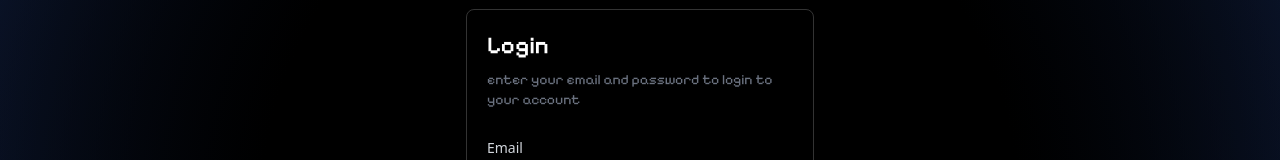
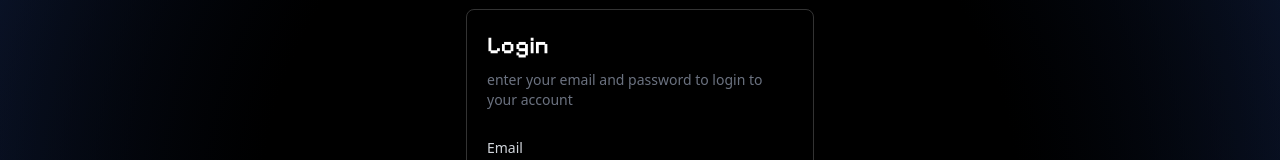
Before and after one commit to Nota0515/guardian, a React (Vite) app: page /login in a window 1280 px wide. Shown: the part 192-352 px from the top of the page. Built offline with nearby package versions, Linux system fonts and the light colour scheme; a web font is replaced by a local one.

Commit message:
removed font

```diff
--- a/src/pages/Login.jsx
+++ b/src/pages/Login.jsx
@@ -25,7 +25,7 @@ const Login = () => {
         <div className='flex flex-col justify-center flex-wrap gap-y-5'>
           <div className='heading-log'>
             <h2 className='text-2xl font-semibold font-pixelify mb-2'>Login</h2>
-            <h5 className='text-sm font-pixelify text-gray-500'>enter your email and password to login to your account</h5>
+            <h5 className='text-sm text-gray-500'>enter your email and password to login to your account</h5>
           </div>
           <div className='form-input'>
             <form name='usermail' method='post' onSubmit={handleSubmit}>
```
